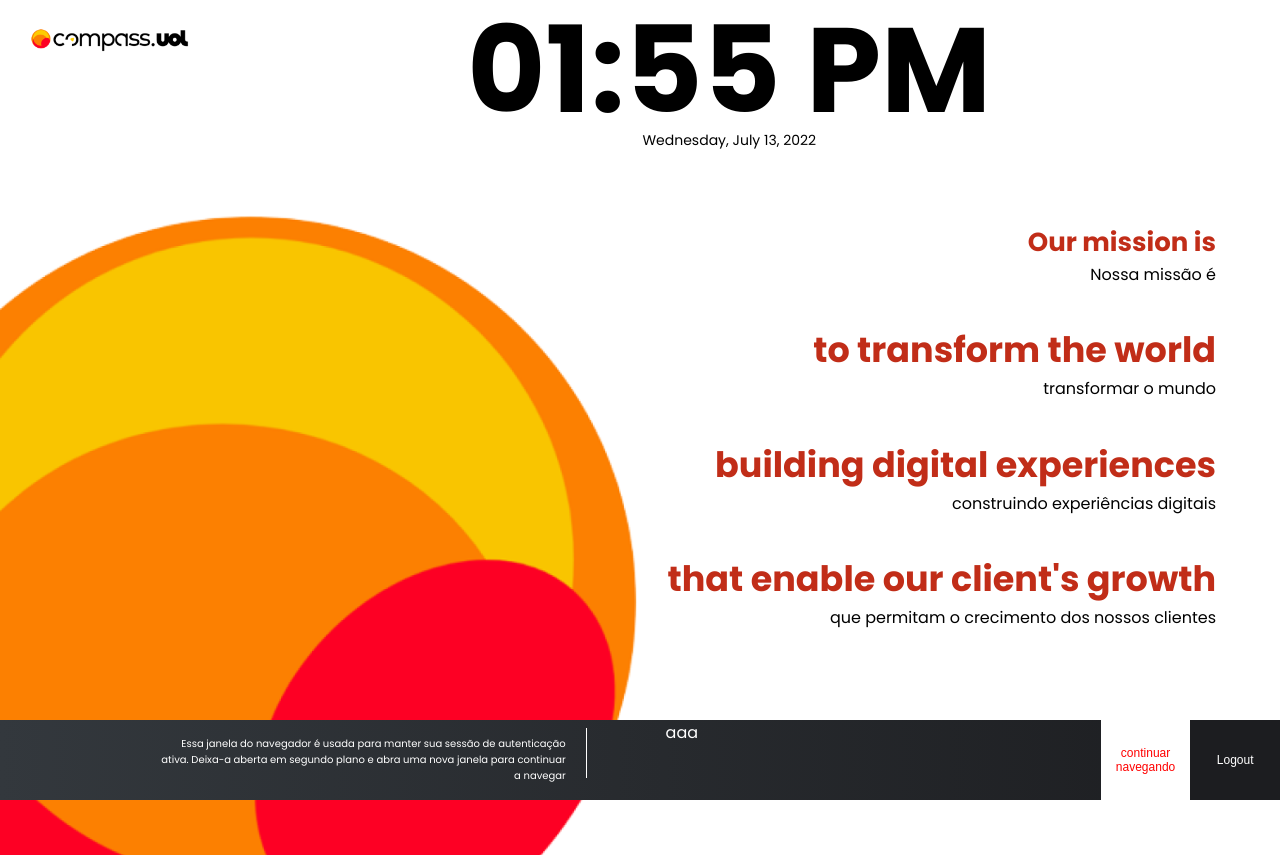
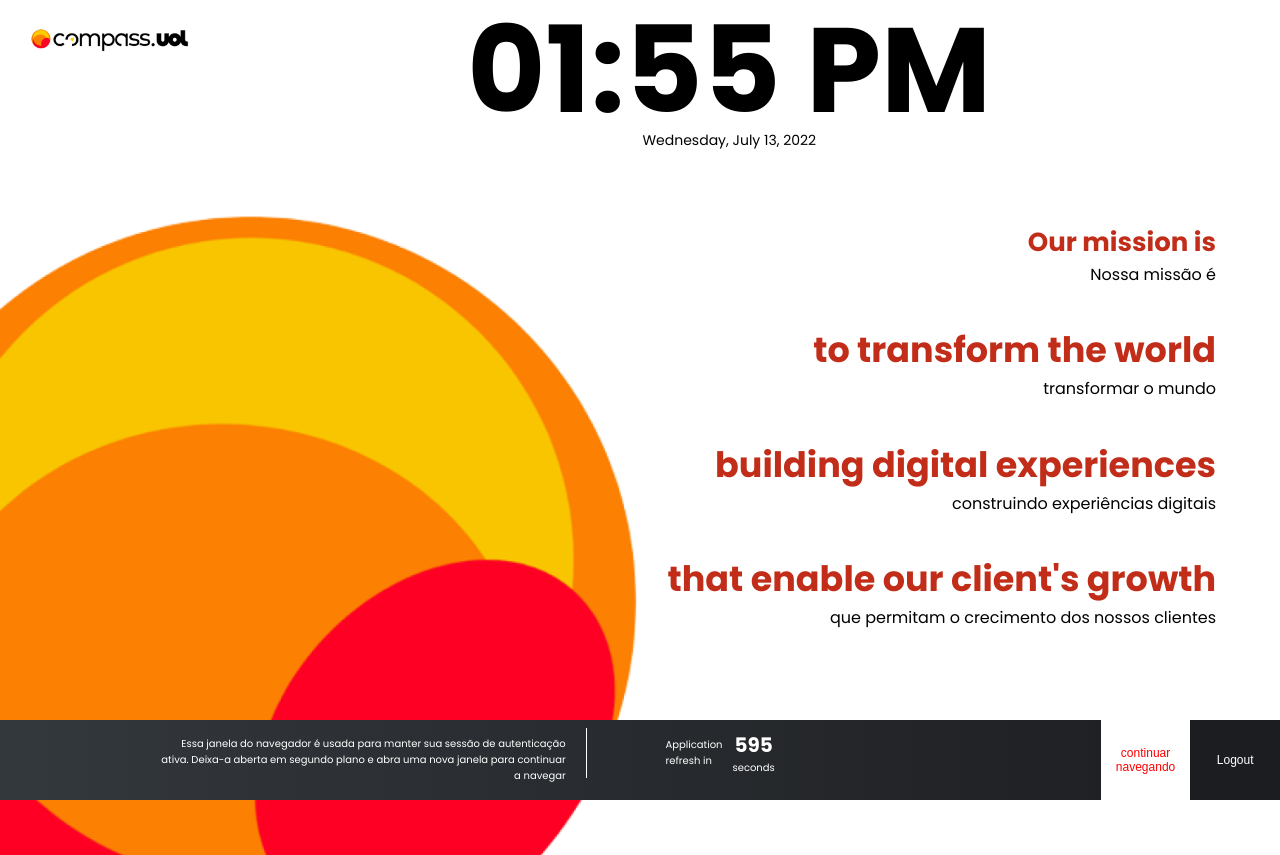
Before and after one commit to mykewayner/compass_logon, a React (Create React App) app: page /home in a window 1280 px wide. Built offline with nearby package versions, Linux system fonts and the light colour scheme; no server answers.

Commit message:
feat: created footer timer and reset timer button

```diff
--- a/src/containers/Footer/Footer.jsx
+++ b/src/containers/Footer/Footer.jsx
@@ -1,12 +1,29 @@
 import React from 'react'
-import { FooterContainer, FooterTextContainer ,ButtonContainer, TextContent, Button, ButtonContinuar,ContinuarText, FooterBar } from './styles'
+import { FooterContainer, FooterTextContainer ,ButtonContainer, TextContent, Countdown,RefreshTxt,Seconds ,Button, ButtonContinuar,ContinuarText, FooterBar, Timer } from './styles'
 import { useNavigate } from 'react-router-dom'
 
 function Footer() {
   const navigate = useNavigate()
+  const [timer, setTimer] = React.useState(600)
+
+  React.useEffect(() => {
+    const interval = setInterval(() => {
+      setTimer(timer => timer - 1)
+        if(timer === 0){
+          navigate('/')
+        }
+    }, 1000)
+    return () => clearInterval(interval)
+  }
+  , [timer, navigate])
+
 
   function handleClickLogout(){
     navigate('/')
+  }
+
+  function handleClickContinuar(){
+    setTimer(600)
   }
 
   return (
@@ -19,10 +36,16 @@ function Footer() {
 
         <textContent  id="footer-refresh-txt" text="Aplication refresh in" />
 
-        <timer >aaa</timer>
+        <Timer >
+        <RefreshTxt>Application<br/>refresh in</RefreshTxt>
+            <span>
+                <Countdown>{timer}</Countdown>
+                <Seconds>seconds</Seconds>
+            </span>
+        </Timer>
 
         <ContinuarText>
-            <ButtonContinuar >continuar navegando</ButtonContinuar>
+            <ButtonContinuar onClick={handleClickContinuar} >continuar navegando</ButtonContinuar>
         </ContinuarText>
 
         <ButtonContainer>
--- a/src/containers/Footer/styles.js
+++ b/src/containers/Footer/styles.js
@@ -117,3 +117,33 @@ export const Button = styled.button`
         width: 100%;
         padding: 0;
 `;
+
+export const Timer = styled.div`
+        display: flex;
+        margin-top: 10px;
+
+`;
+
+export const Countdown = styled.h2`
+ font-size: 20px;
+ font-weight: bold;
+ margin: 0;
+ margin-top: 0px;
+ margin-bottom: 0px;
+ text-align: center;
+`;
+
+
+export const RefreshTxt = styled.p`
+ font-size: 10px;
+
+ margin-right: 10px;
+ margin-top: 10%;
+ margin-bottom: 0;
+`;
+
+export const Seconds = styled.p`
+ font-size: 10px;
+ margin-top: 0;
+ margin-bottom: 0;
+`;
```
